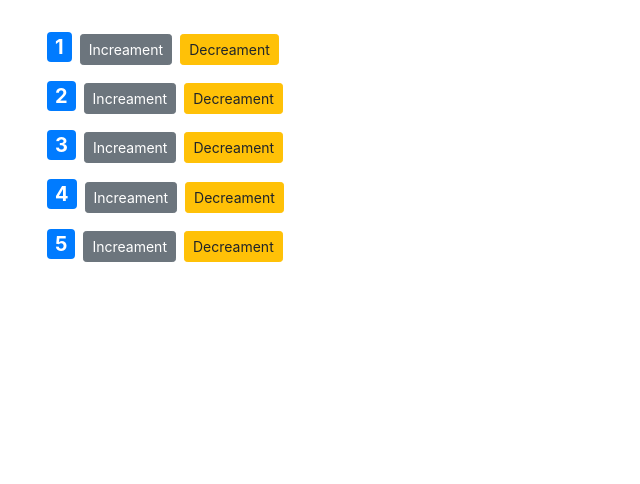
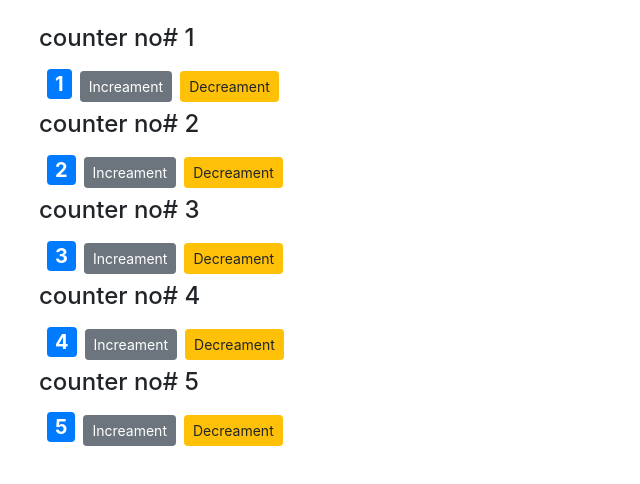
Before and after one commit to sameerasad/Vidly, a React (Create React App) app: page / in a window 1280 px wide. Shown: the top 484 px of the page, without its empty margins (0-640 px from the left). Built offline with nearby package versions, Linux system fonts and the light colour scheme.

Commit message:
passing children in component

```diff
--- a/src/app.css
+++ /dev/null
@@ -1,3 +0,0 @@
-.body {
-  padding: 20px 0, 0, 0;
-}
--- a/src/components/counter.jsx
+++ b/src/components/counter.jsx
@@ -49,7 +49,7 @@
     return (
         <div>
 
-
+           <h4>{props.children}</h4>
            <span style={{fontSize:20}} className={getBadgeClasses()} > {formatCount()}</span>
            <button className="btn btn-secondary btn-sm" onClick={()=>{Increament({id:1})}} >Increament</button>
            <button className="btn btn-warning m-2 btn-sm" onClick={()=>{Decreament({id:1})}} >Decreament</button>
--- a/src/components/counters.jsx
+++ b/src/components/counters.jsx
@@ -6,7 +6,7 @@
 
     return (
         <div>
-          {counters.map(counter=><Counter key={counter.id} value={counter.value} />)}
+          {counters.map(counter=><Counter key={counter.id} value={counter.value} ><h4>counter no# {counter.id}</h4></Counter>)}
 
         </div>
     )
```
